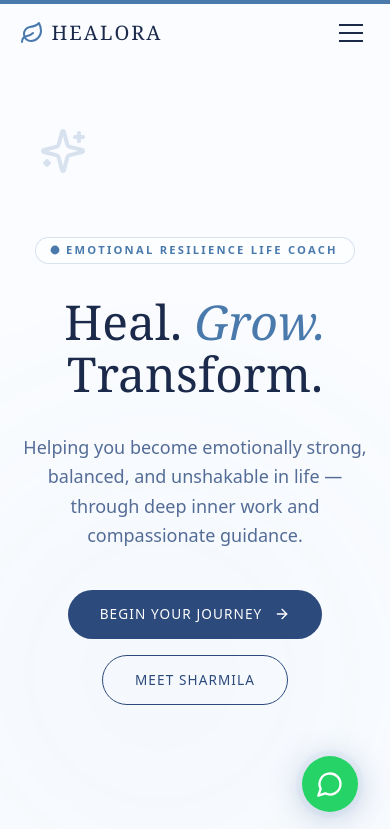
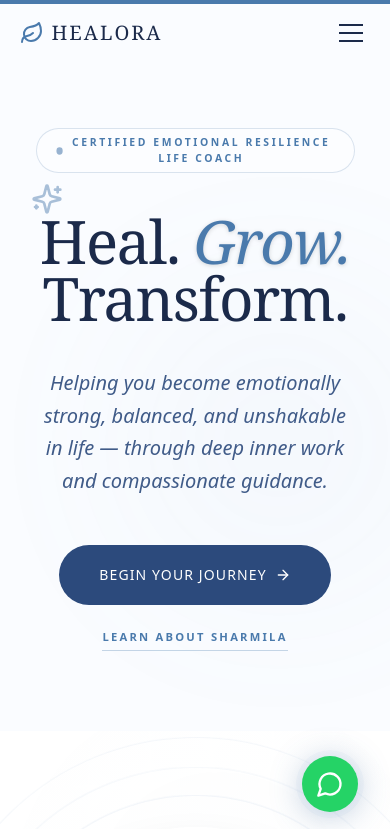
Before and after one commit to mjroshanackthar/Healora, a Next.js app: page / in a window 390 px wide. Shown: the top 829 px of the page. Built offline with nearby package versions, Linux system fonts and the light colour scheme.

Commit message:
Completely redesign Hero layout for tighter spacing and improved alignment in Desktop/Mobile scaling views.

```diff
--- a/src/app/page.tsx
+++ b/src/app/page.tsx
@@ -164,45 +164,49 @@ export default function HealoraPage() {
       </nav>
 
       {/* Hero Section */}
-      <section className="relative h-[100dvh] min-h-[700px] flex items-center justify-center pt-24 px-[5%] hero-gradient overflow-hidden">
-        <div className="absolute inset-0 opacity-40">
-          <Sparkles className="absolute top-[15%] left-[10%] w-12 h-12 text-[var(--steel-blue)] animate-pulse opacity-20" />
-          <div className="absolute top-[50%] right-[-5%] w-[500px] h-[500px] bg-[var(--sky-soft)] opacity-10 blur-[120px] rounded-full" />
+      <section className="relative min-h-[85vh] flex flex-col items-center justify-center pt-32 pb-20 px-[5%] hero-gradient overflow-hidden">
+        <div className="absolute inset-0 pointer-events-none">
+          <Sparkles className="absolute top-[25%] left-[8%] md:left-[15%] w-8 md:w-12 h-8 md:h-12 text-[var(--steel-blue)] animate-pulse opacity-10" />
+          <div className="absolute top-[40%] right-[-10%] w-[300px] md:w-[600px] h-[300px] md:h-[600px] bg-[var(--sky-soft)] opacity-[0.05] blur-[100px] rounded-full" />
         </div>
 
         <motion.div
           initial={{ opacity: 0, y: 30 }}
           animate={{ opacity: 1, y: 0 }}
           transition={{ duration: 0.8, delay: 0.5 }}
-          className="relative z-10 text-center max-w-4xl"
+          className="relative z-10 text-center max-w-5xl px-4"
         >
-          <div className="inline-flex items-center gap-2 px-4 py-1 rounded-full border border-[var(--steel-blue)]/20 bg-white/50 text-[var(--steel-blue)] text-[0.7rem] font-bold tracking-[0.2em] uppercase mb-8">
+          <div className="inline-flex items-center gap-2 px-5 py-1.5 rounded-full border border-[var(--steel-blue)]/20 bg-white/40 text-[var(--steel-blue)] text-[0.65rem] md:text-[0.7rem] font-bold tracking-[0.25em] uppercase mb-10">
             <motion.div
-              animate={{ scale: [1, 1.5, 1] }}
-              transition={{ repeat: Infinity, duration: 2 }}
+              animate={{ scale: [1, 1.6, 1], opacity: [0.3, 1, 0.3] }}
+              transition={{ repeat: Infinity, duration: 2.5 }}
               className="w-1.5 h-1.5 rounded-full bg-[var(--steel-blue)]"
             />
-            Emotional Resilience Life Coach
+            Certified Emotional Resilience Life Coach
           </div>
 
-          <h1 className="text-5xl md:text-7xl lg:text-8xl font-serif text-[var(--navy-deep)] leading-[1.1] mb-8">
-            Heal. <em className="text-[var(--steel-blue)] italic font-light">Grow.</em><br />Transform.
+          <h1 className="text-6xl md:text-8xl lg:text-9xl font-serif text-[var(--navy-deep)] leading-[0.95] mb-10 tracking-tight">
+            Heal. <em className="text-[var(--steel-blue)] italic font-light drop-shadow-sm">Grow.</em><br />Transform.
           </h1>
 
-          <p className="text-lg md:text-xl text-[var(--navy-primary)] font-light leading-relaxed max-w-2xl mx-auto mb-10 opacity-80">
+          <p className="text-xl md:text-2xl text-[var(--navy-primary)] font-light leading-relaxed max-w-3xl mx-auto mb-12 opacity-90 italic">
             Helping you become emotionally strong, balanced, and unshakable in life — through deep inner work and compassionate guidance.
           </p>
 
-          <div className="flex flex-col sm:flex-row items-center justify-center gap-4">
+          <div className="flex flex-col md:flex-row items-center justify-center gap-6">
             <a
               href="https://wa.me/917416010351?text=Can%20we%20set%20up%20a%20discovery%20call%20to%20see%20how%20coaching%20can%20help%20me%3F"
               target="_blank"
-              className="btn-primary"
+              className="btn-primary px-10 py-5 text-sm"
             >
-              Begin Your Journey <ArrowRight className="w-4 h-4 ml-1" />
+              Begin Your Journey
+              <ArrowRight className="w-4 h-4" />
             </a>
-            <a href="#about" className="btn-outline">
-              Meet Sharmila
+            <a
+              href="#about"
+              className="text-[0.7rem] font-bold tracking-[0.2em] text-[var(--steel-blue)] uppercase border-b border-[var(--steel-blue)]/30 pb-1 hover:border-[var(--steel-blue)] transition-all"
+            >
+              Learn about Sharmila
             </a>
           </div>
         </motion.div>
```
